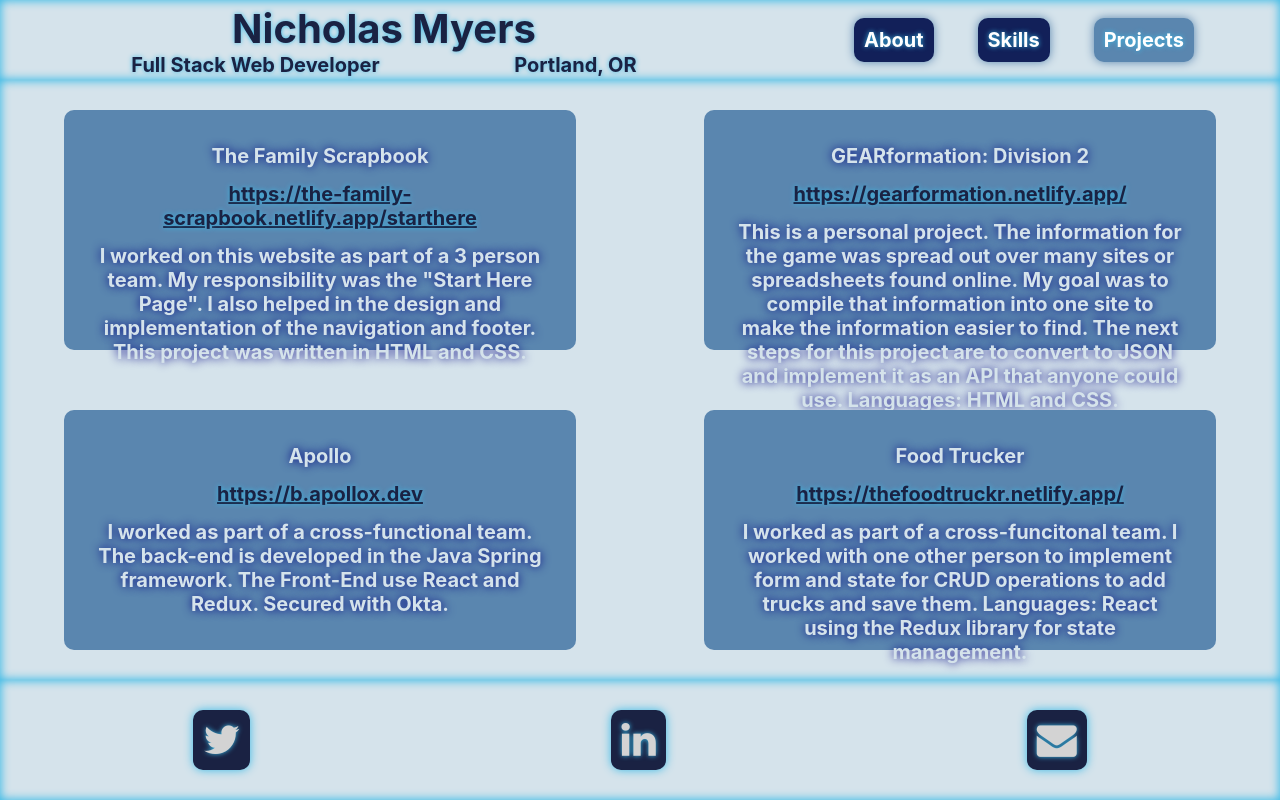
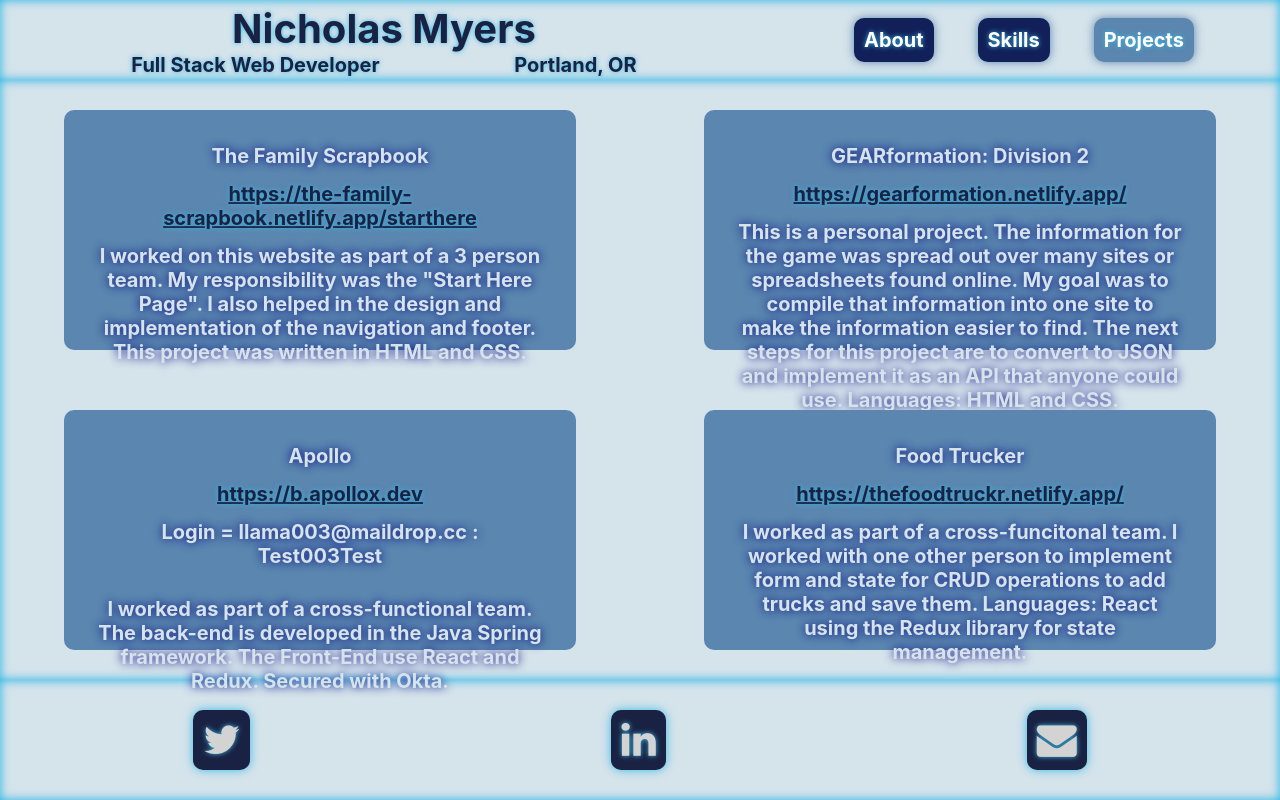
Before and after one commit to nicholas-myers/Professional-Portfolio, a React (Create React App) app: page /projects in a window 1280 px wide. Built offline with nearby package versions, Linux system fonts and the light colour scheme.

Commit message:
added the test login for apollo project

```diff
--- a/src/components/Projects.js
+++ b/src/components/Projects.js
@@ -94,6 +94,7 @@ export default function Projects() {
         <a href="https://b.apollox.dev" target="_blank">
           https://b.apollox.dev
         </a>
+        <p>Login = llama003@maildrop.cc : Test003Test</p>
         <p>
           I worked as part of a cross-functional team. The back-end is developed
           in the Java Spring framework. The Front-End use React and Redux.
```
